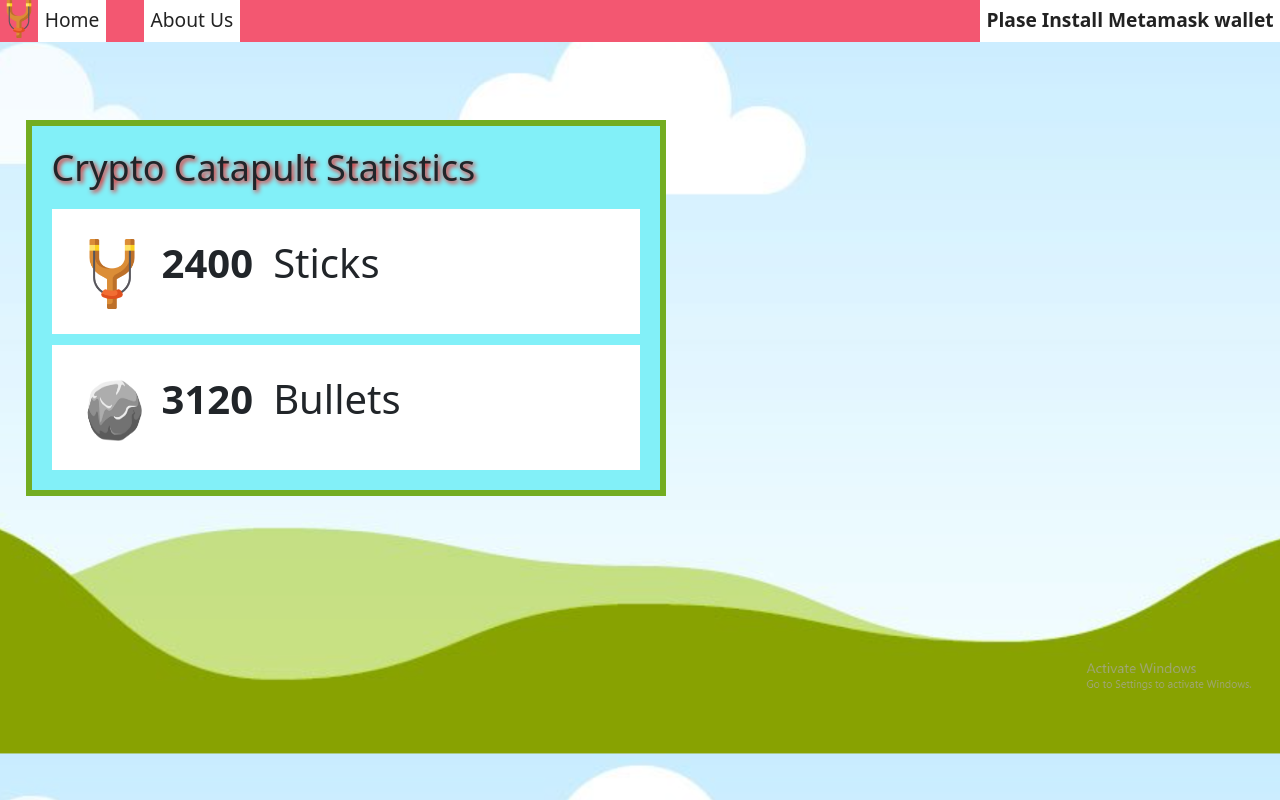
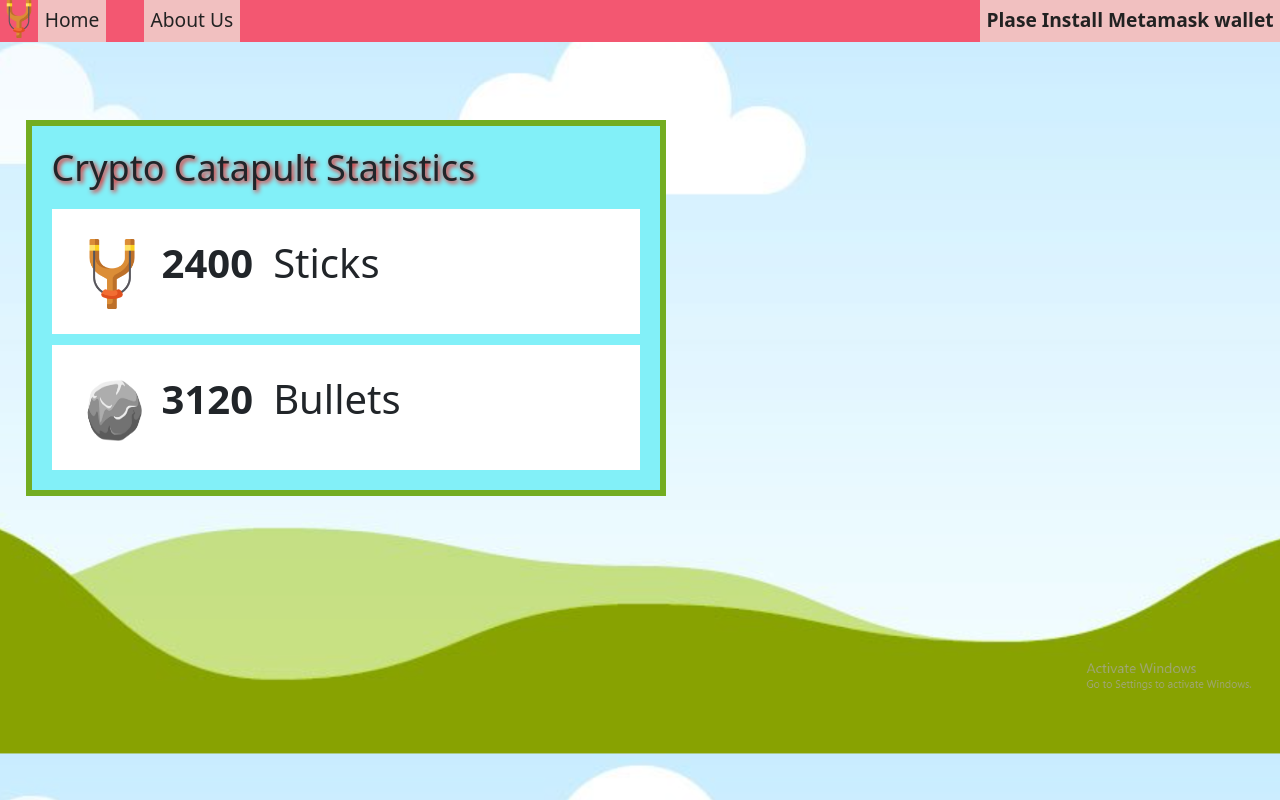
Before and after one commit to CryptoCatapultGameFi/FrontEnd, a React (Create React App) app: page / in a window 1280 px wide. Built offline with nearby package versions, Linux system fonts and the light colour scheme.

Commit message:
fix background color of header

```diff
--- a/src/components/appHeader/AppHeader.css
+++ b/src/components/appHeader/AppHeader.css
@@ -5,7 +5,7 @@
 
   .app-header-item {
     color: rgb(34, 34, 34);
-    background-color: white;
+    background-color: rgb(241, 192, 192);
     font-weight: 500;
     text-align: center;
     width: auto;
```
